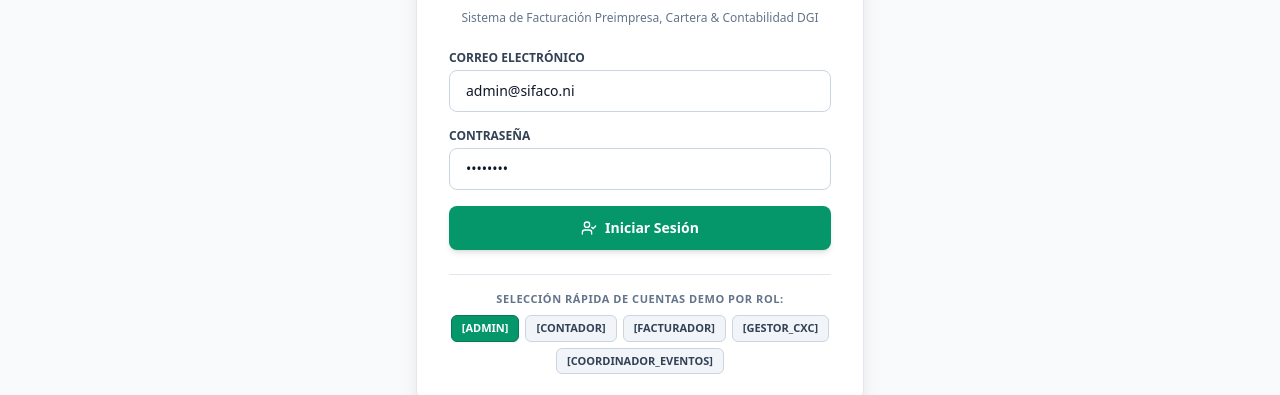
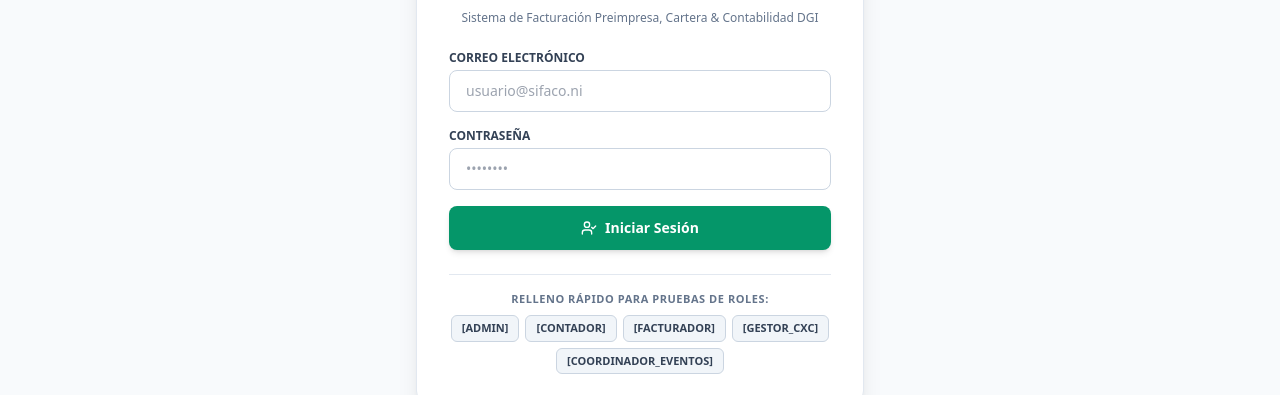
Before and after one commit to Marktuay/sifaco-frontend, a Next.js app: page /login in a window 1280 px wide. Shown: the part 276-671 px from the top of the page. Built offline with nearby package versions, Linux system fonts and the light colour scheme; no server answers.

Commit message:
Fix: Eliminado autorrelleno predeterminado de credenciales y validacion estricta de contraseña en login

```diff
--- a/src/app/login/page.tsx
+++ b/src/app/login/page.tsx
@@ -4,12 +4,11 @@ import React, { useState } from 'react';
 import { useRouter } from 'next/navigation';
 import { useAuth } from '@/lib/auth-context';
 import { fetchApi } from '@/lib/api-client';
-import { RolUsuario } from '@/types';
 import { ShieldCheck, UserCheck } from 'lucide-react';
 
 export default function LoginPage() {
-  const [email, setEmail] = useState('admin@sifaco.ni');
-  const [password, setPassword] = useState('admin123');
+  const [email, setEmail] = useState('');
+  const [password, setPassword] = useState('');
   const [loading, setLoading] = useState(false);
   const [error, setError] = useState<string | null>(null);
 
@@ -30,30 +29,7 @@ export default function LoginPage() {
       login(res.token, res.usuario);
       router.push('/');
     } catch (err: any) {
-      let rolFallback: RolUsuario = 'ADMIN';
-      let nombreFallback = 'Administrador General';
-
-      if (email.includes('contador')) {
-        rolFallback = 'CONTADOR';
-        nombreFallback = 'Lic. Carlos Mendoza (Contador)';
-      } else if (email.includes('cajero')) {
-        rolFallback = 'FACTURADOR';
-        nombreFallback = 'María Gutiérrez (Facturación & Caja)';
-      } else if (email.includes('cobranza')) {
-        rolFallback = 'GESTOR_CXC';
-        nombreFallback = 'Roberto Silva (Gestor CxC)';
-      } else if (email.includes('eventos')) {
-        rolFallback = 'COORDINADOR_EVENTOS';
-        nombreFallback = 'Elena Ramos (Coordinadora de Eventos)';
-      }
-
-      login('mock-jwt-token', {
-        id: 'a0eebc99-9c0b-4ef8-bb6d-6bb9bd380a99',
-        nombre: nombreFallback,
-        email: email,
-        rol: rolFallback,
-      });
-      router.push('/');
+      setError(err.message || 'Credenciales de acceso no válidas. Verifique su correo y contraseña.');
     } finally {
       setLoading(false);
     }
@@ -100,6 +76,7 @@ export default function LoginPage() {
               className="w-full border border-slate-300 rounded-lg px-4 py-2.5 text-sm focus:ring-2 focus:ring-emerald-500 focus:border-emerald-500 outline-none transition"
               placeholder="usuario@sifaco.ni"
               required
+              autoComplete="email"
             />
           </div>
 
@@ -112,6 +89,7 @@ export default function LoginPage() {
               className="w-full border border-slate-300 rounded-lg px-4 py-2.5 text-sm focus:ring-2 focus:ring-emerald-500 focus:border-emerald-500 outline-none transition"
               placeholder="••••••••"
               required
+              autoComplete="current-password"
             />
           </div>
 
@@ -125,15 +103,16 @@ export default function LoginPage() {
           </button>
         </form>
 
-        {/* Acceso Rápido por Rol Demo */}
+        {/* Cuentas Demo Sugeridas */}
         <div className="border-t border-slate-200 pt-4 space-y-2">
           <div className="text-[11px] font-bold text-slate-500 uppercase tracking-wider text-center">
-            Selección Rápida de Cuentas Demo por Rol:
+            Relleno Rápido para Pruebas de Roles:
           </div>
           <div className="flex flex-wrap gap-1.5 justify-center">
             {cuentasDemo.map((item) => (
               <button
                 key={item.rol}
+                type="button"
                 onClick={() => seleccionarCuentaDemo(item.email, item.pass)}
                 className={`text-[11px] font-bold px-2.5 py-1 rounded-md border transition ${
                   email === item.email
```
